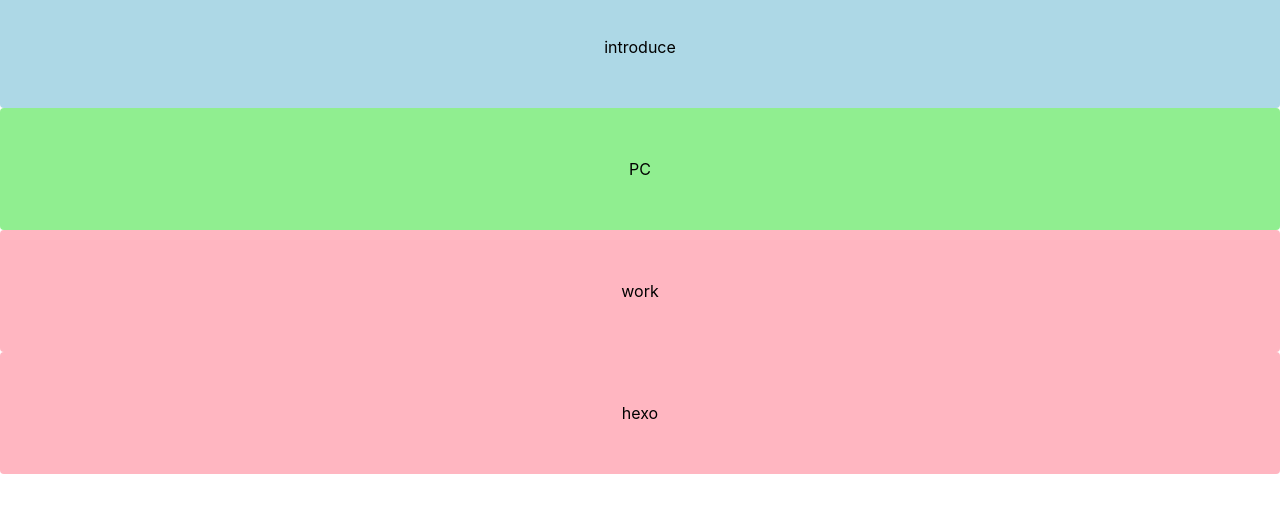
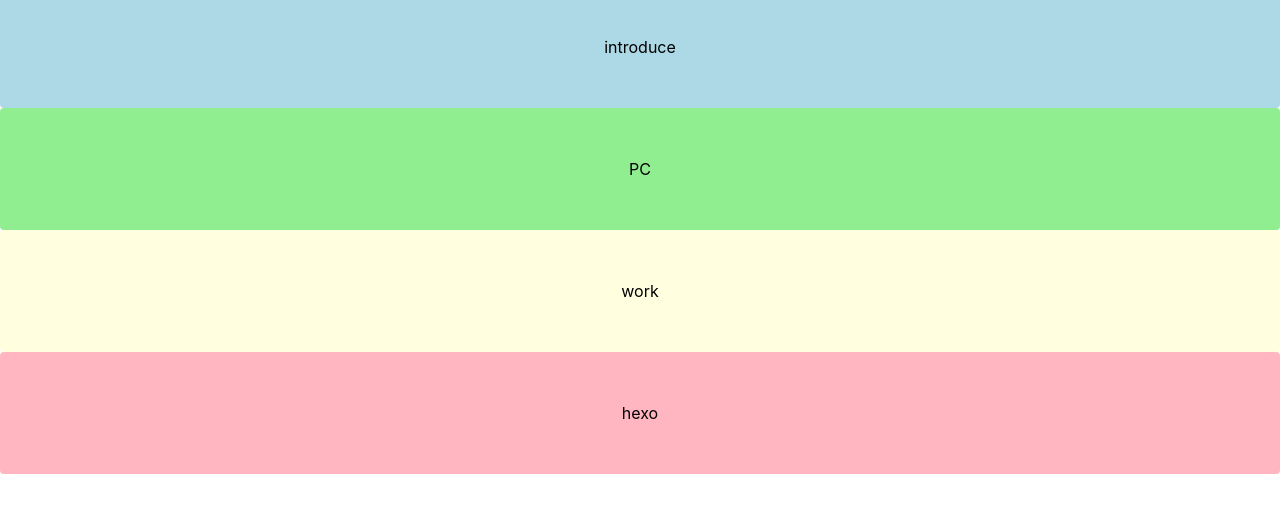
Before and after one commit to RGM89/RGM89.github.io, a plain HTML site: page index.html in a window 1280 px wide. Shown: the part 70-582 px from the top of the page. Drawn offline with nearby package versions, Linux system fonts and the light colour scheme.

Commit message:
Update index.html

```diff
--- a/index.html
+++ b/index.html
@@ -16,7 +16,7 @@
         <div class="row">
             <button id="1" class="btn col-md-12 col-xs-12 py-5" style="background-color: lightblue; display: inline" onclick="introshow()">introduce</button>
             <button id="2" class="btn col-md-12 col-xs-12 py-5" style="background-color: lightgreen; display: inline" onclick="window.location = 'index2.html' ">PC</button>
-            <button id="6" class="btn col-md-12 col-xs-12 py-5" style="background-color: lightpink; display: inline" onclick="window.location = 'https://rgm89.github.io/Page1' ">work</button>
+            <button id="6" class="btn col-md-12 col-xs-12 py-5" style="background-color: lightyellow; display: inline" onclick="window.location = 'https://rgm89.github.io/Page1' ">work</button>
             <button id="5" class="btn col-md-12 col-xs-12 py-5" style="background-color: lightpink; display: inline" onclick="window.location = 'https://rgm89.github.io/myblog/' ">hexo</button>
             <div id="3" class="col-md-12 col-xs-12" style="background-color: lightcoral; display: none">
                 <ul>
```
